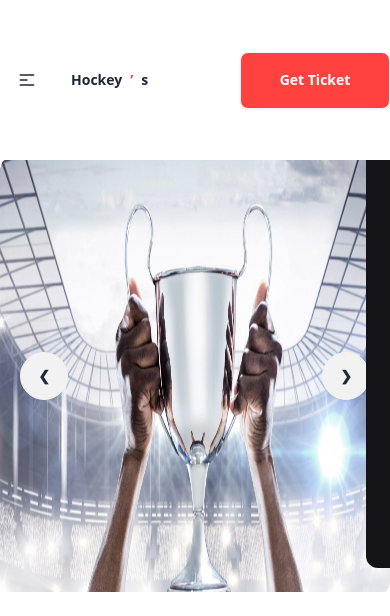
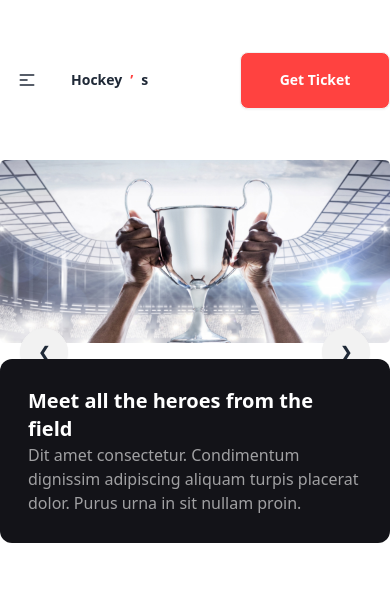
Before and after one commit to Shaon247on/Assignment-03-hockeys, a plain HTML site: page index.html in a window 390 px wide. Shown: the top 616 px of the page. Drawn offline with nearby package versions, Linux system fonts and the light colour scheme.

Commit message:
added the banner section

```diff
--- a/index.html
+++ b/index.html
@@ -102,20 +102,23 @@
         </nav>
         <!-- banner section -->
         <section class=" lg:mx-32">
-            <div class="carousel lg:w-[1040px] lg:h-[550px] mt-12">
+            <div class="carousel lg:w-[1040px]  mt-12">
                 <!-- slider-1 -->
-                <div id="slide1" class="carousel-item flex lg:inline-block flex-row relative w-full">
+                <div id="slide1" class="carousel-item relative w-full">
+                    <div>
                         <img src="images/1.png" class="lg:w-[1040px] lg:h-[550px] scroll-m-none z-0" />
-                  <div class="bg-[#131318] z-10 relative lg:absolute lg:w-[500px] lg:h-[120px] rounded-xl bottom-6 right-6 p-7 ">
+                    <div
+                        class="bg-[#131318] z-10  relative lg:absolute lg:w-[500px] lg:h-[120px] rounded-xl mt-4 lg:mt-0 lg:bottom-6 lg:right-6 p-7 flex-col">
                         <h2 class="text-xl font-bold text-white">Meet all the heroes from the field</h2>
-                <p class=" text-[#ffffff99]">Dit amet consectetur. Condimentum dignissim adipiscing aliquam turpis placerat dolor. Purus urna in sit nullam proin. </p>
+                        <p class=" text-[#ffffff99]">Dit amet consectetur. Condimentum dignissim adipiscing aliquam
+                            turpis placerat dolor. Purus urna in sit nullam proin. </p>
+                    </div>
                     </div>
                     <div class="absolute flex justify-between transform -translate-y-1/2 left-5 right-5 top-1/2">
                         <a href="#slide4" class="btn btn-circle ">❮</a>
                         <a href="#slide2" class="btn btn-circle">❯</a>
                     </div>
                 </div>
-
             </div>
         </section>
     </header>
```
Lines whose indentation alone changed are shown as unchanged.
